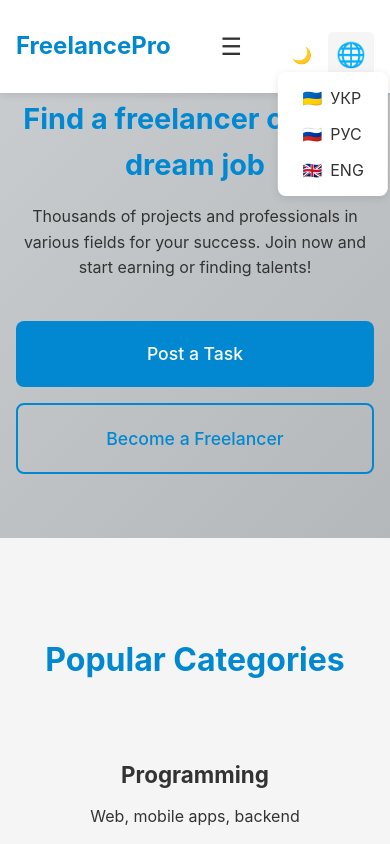
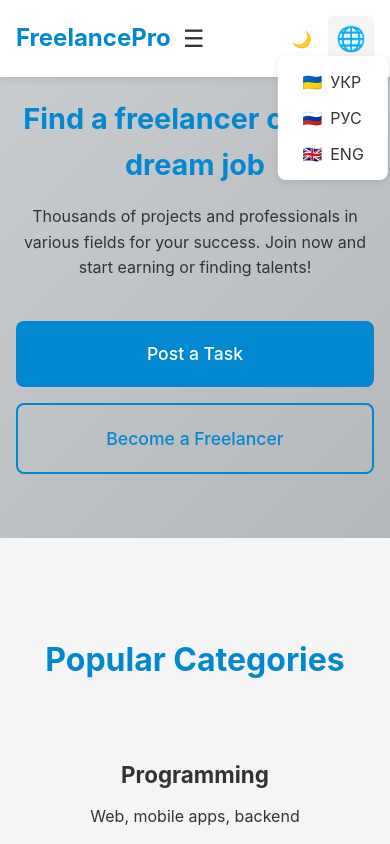
Before and after one commit to jekaboss/FreelancePro1.0, a plain HTML site: page index.html in a window 390 px wide. Shown: the top 844 px of the page. Drawn offline with Linux system fonts and the light colour scheme.

Commit message:
Update style.css

```diff
--- a/css/style.css
+++ b/css/style.css
@@ -474,7 +474,8 @@
 
   .theme-lang-toggle {
     margin-left: 0;
-    margin-top: 1rem;
+    /* margin-top: 1rem; */
+    margin-left: 75px;
   }
 
   .burger-menu {
```
